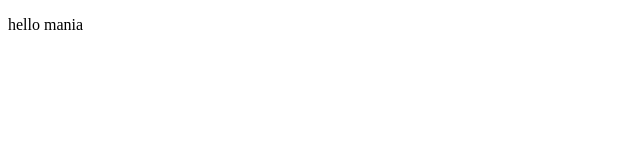
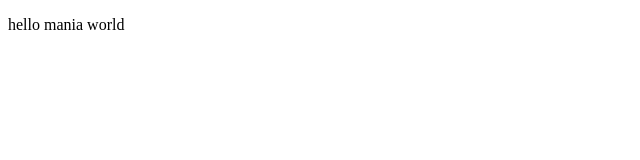
Before and after one commit to mariromana/projectjs, a plain HTML site: page index.html in a window 1280 px wide. Shown: the full height of the page, 0-640 px from the left. Drawn offline with Linux system fonts and the light colour scheme.

Commit message:
second commit

```diff
--- a/index.html
+++ b/index.html
@@ -7,7 +7,7 @@
     <title>Document</title>
 </head>
 <body>
-    <p> hello mania</p>
+    <p> hello mania world</p>
 <!--     <script>
         alert(1);
     </script> -->
```
